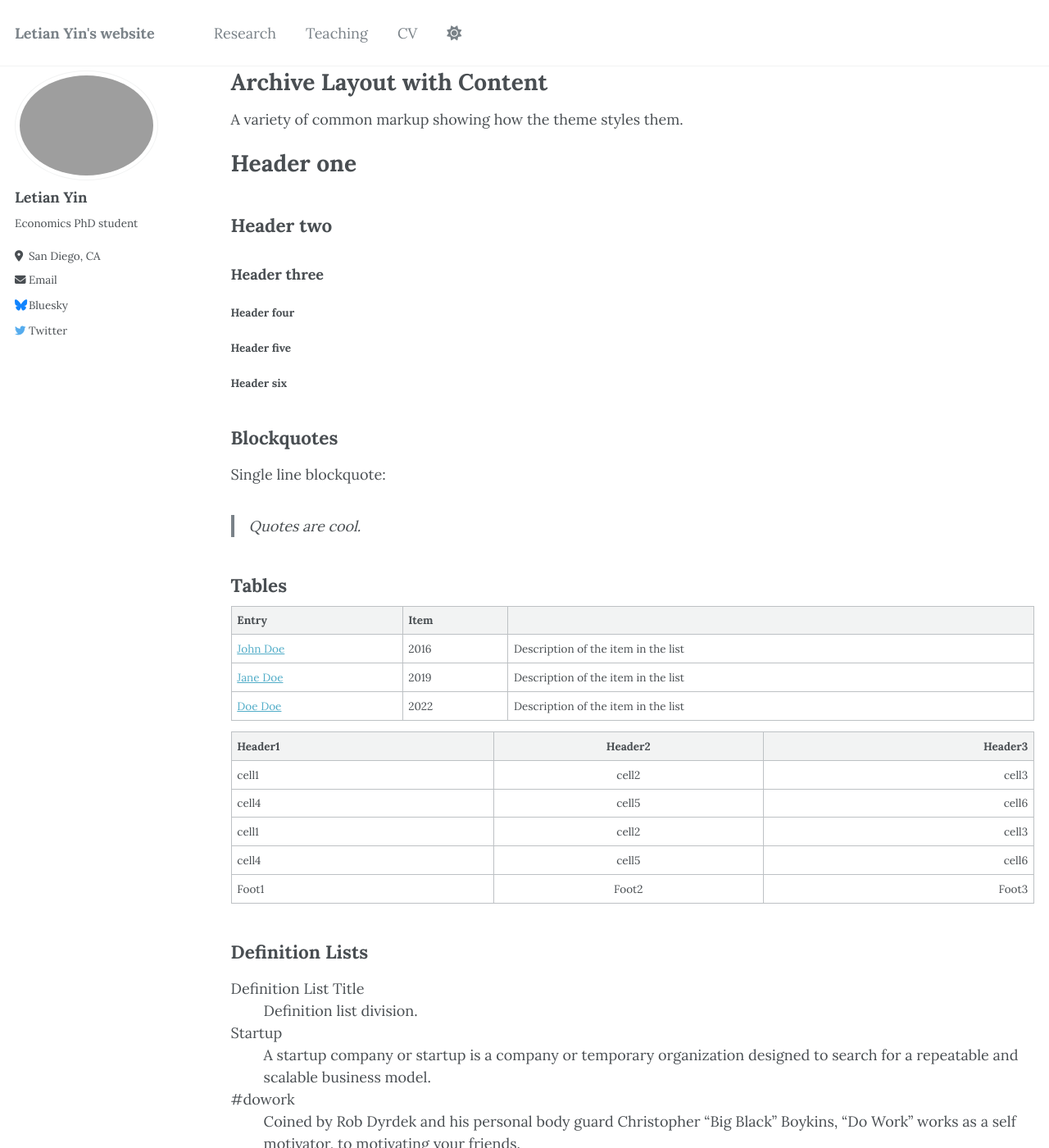
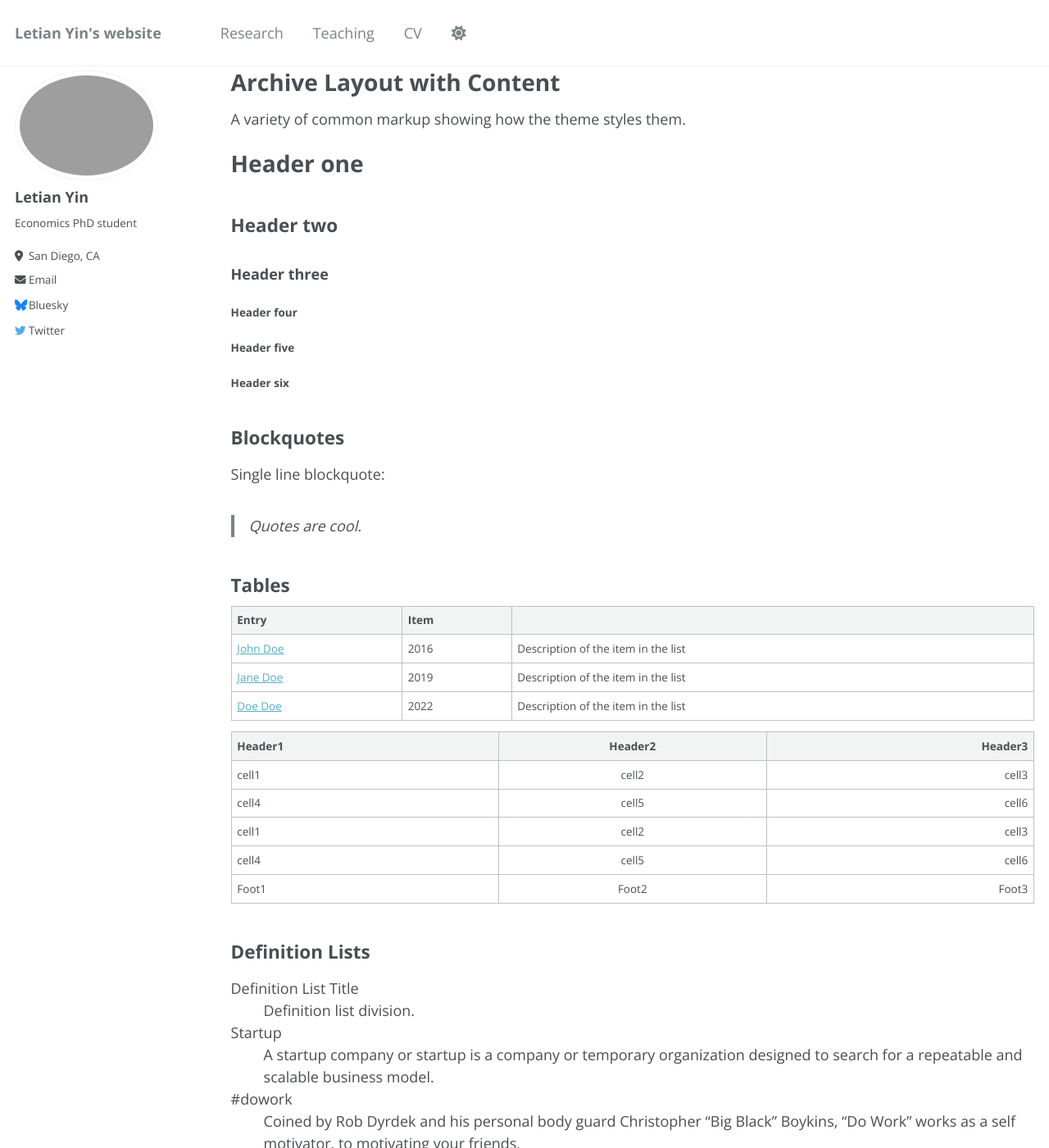
Before and after one commit to letian-yin/letian-yin.github.io, a Jekyll site: the page built from _pages/archive-layout-with-content.md, in a window 1280 px wide and 1400 px high. Shown: the whole window at 82% size. Built offline with Jekyll 4.4.1, drawn with Linux system fonts in a browser that asks for light colours.

Commit message:
visual updates

```diff
--- a/_sass/_masthead.scss
+++ b/_sass/_masthead.scss
@@ -29,7 +29,7 @@
     @include clearfix;
     padding: 1em 1em 1em;
     // font-family: $sans-serif-narrow;
-   font-family: 'Lora', serif;
+   font-family: 'Open Sans', sans-serif;
 
     @include breakpoint($x-large) {
       max-width: $x-large;
--- a/_sass/_sidebar.scss
+++ b/_sass/_sidebar.scss
@@ -39,7 +39,7 @@
   h2, h3, h4, h5, h6 {
     margin-bottom: 0;
     // font-family: $sans-serif-narrow;
-    font-family: 'Lora', serif;
+    font-family: 'Open Sans', sans-serif;
   }
 
   h3, h4 {
@@ -48,7 +48,7 @@
 
   p, li {
     // font-family: $sans-serif;
-    font-family: 'Lora', serif;
+    font-family: 'Open Sans', sans-serif;
     font-size: $type-size-6;
     line-height: 1.5;
   }
@@ -127,7 +127,7 @@
 }
 .sidebar .author__name {
   // font-family: $sans-serif;
-  font-family: 'Lora', serif;
+  font-family: 'Open Sans', sans-serif;
   font-size: $type-size-5;
 }
 
@@ -161,7 +161,7 @@
   display: table-cell;
   vertical-align: middle;
   // font-family: $sans-serif;
-  font-family: 'Lora', serif;
+  font-family: 'Open Sans', sans-serif;
   z-index: 10;
   position: relative;
   cursor: pointer;
--- a/_sass/_variables.scss
+++ b/_sass/_variables.scss
@@ -15,7 +15,7 @@ $indent-var                 : 1.3em;
 
 /* system typefaces */
 $serif                      : Georgia, Times, serif;
-$sans-serif                 : -apple-system, ".SFNSText-Regular", "San Francisco", "Roboto", "Segoe UI", "Helvetica Neue", "Lucida Grande", Arial, sans-serif;
+$sans-serif                 : "Open Sans", -apple-system, ".SFNSText-Regular", "San Francisco", "Roboto", "Segoe UI", "Helvetica Neue", "Lucida Grande", Arial, sans-serif;
 $monospace                  : Monaco, Consolas, "Lucida Console", monospace;
 
 /* sans serif typefaces */
@@ -32,10 +32,10 @@ $garamond                   : Garamond, serif;
 // $global-font-family         : $sans-serif;
 // $header-font-family         : $sans-serif;
 // $caption-font-family        : $serif;
-@import url('https://fonts.googleapis.com/css2?family=Lora:wght@400;700&display=swap');
-$global-font-family: 'Lora', serif;
-$header-font-family: 'Lora', serif;
-$caption-font-family: 'Lora', serif;
+@import url('https://fonts.googleapis.com/css2?family=Open+Sans:wght@400;700&display=swap');
+$global-font-family: 'Open Sans', sans-serif;
+$header-font-family: 'Open Sans', sans-serif;
+$caption-font-family: 'Open Sans', sans-serif;
 
 /* type scale */
 $type-size-1                : 2.441em;  // ~39.056px
```
